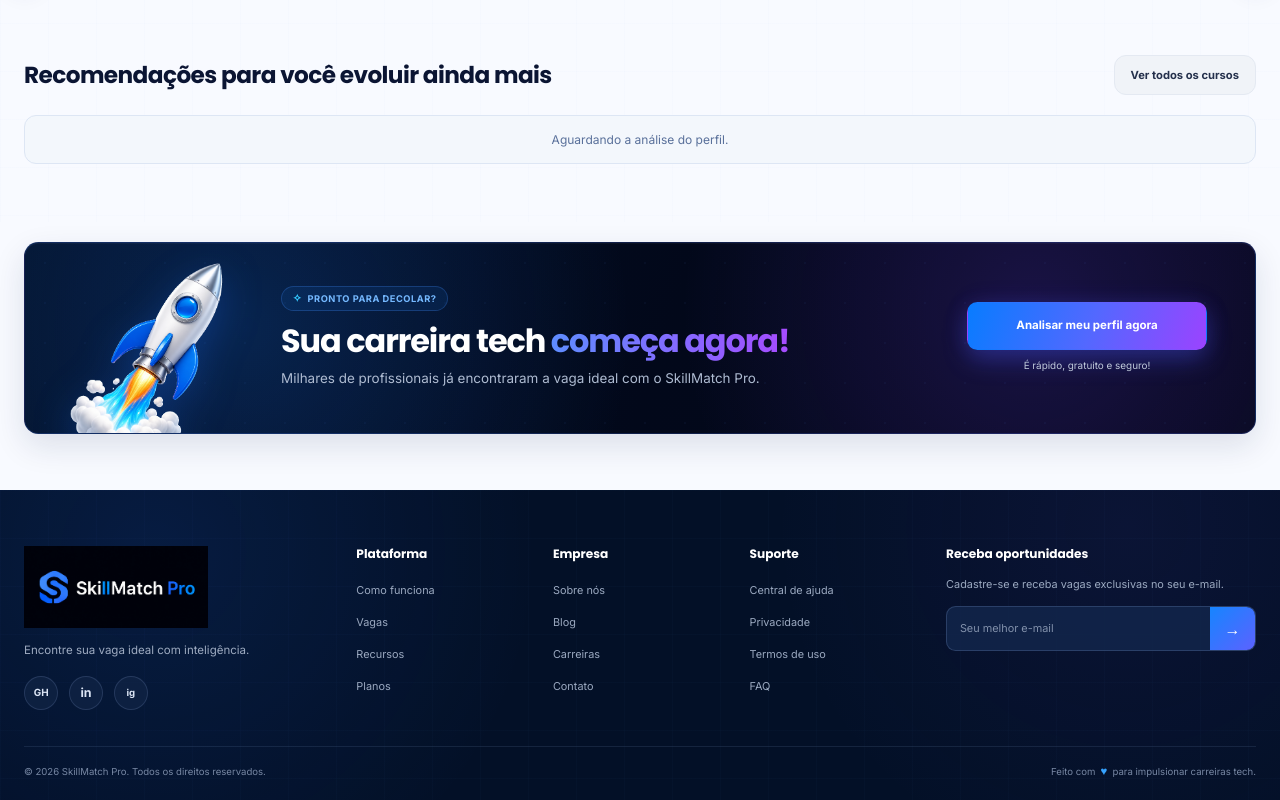
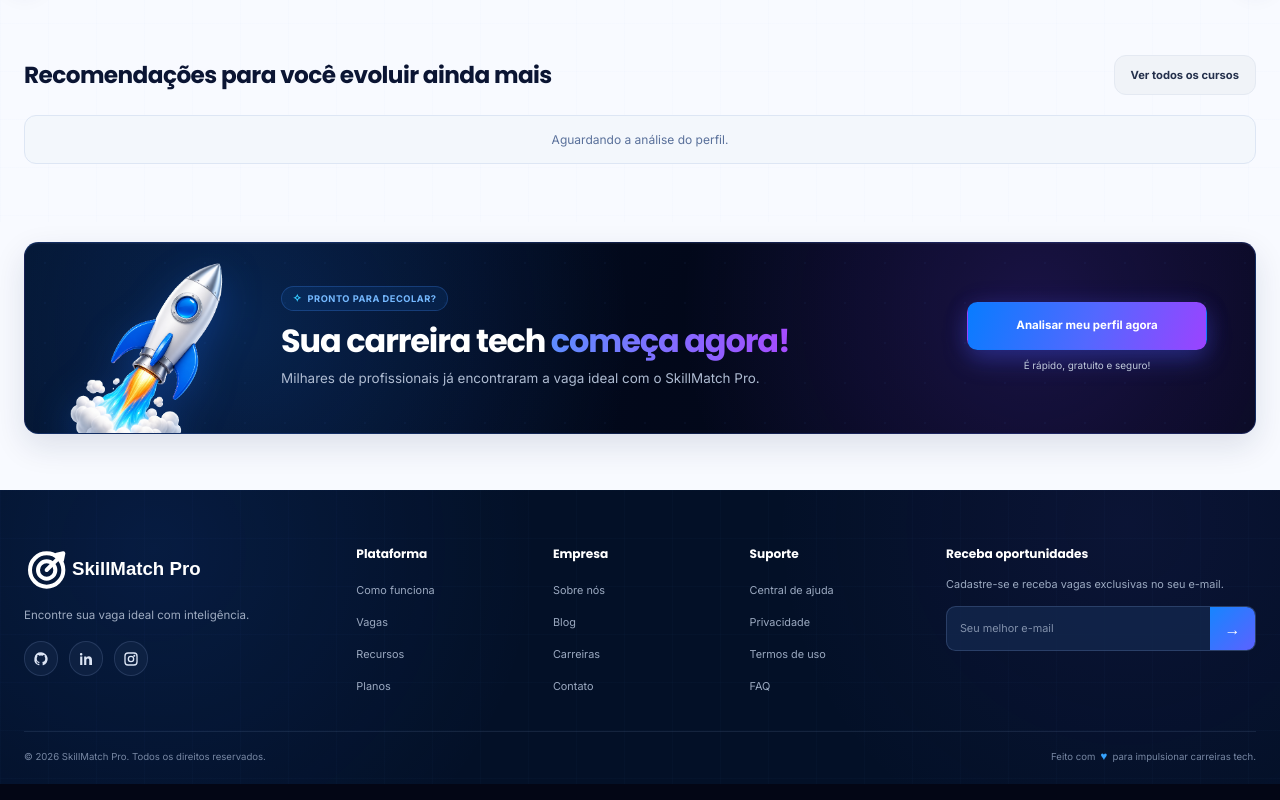
Before and after one commit to alexandredevsc/skillmatch-pro, a website: page index.html in a window 1280 px wide. Shown: the part 2277-3077 px from the top of the page. Drawn offline with Linux system fonts and the light colour scheme.

Commit message:
fix(footer): corrige logo e ícones sociais

```diff
--- a/assets/styles/style.css
+++ b/assets/styles/style.css
@@ -3355,7 +3355,7 @@
 }
 
 .footer-logo {
-   width: clamp(9.5rem, 28vw, 11.5rem);
+   width: clamp(10.5rem, 28vw, 12.5rem);
    height: auto;
    margin-bottom: 0.8rem;
    object-fit: contain;
@@ -3404,14 +3404,11 @@
    transform: translateY(-0.15rem);
 }
 
-.social-links a:nth-child(2) {
-   font-size: 0.78rem;
-   text-transform: lowercase;
-}
-
-.social-links a:nth-child(3) {
-   font-size: 0.6rem;
-   text-transform: lowercase;
+.social-links svg {
+   width: 1rem;
+   height: 1rem;
+   flex: 0 0 1rem;
+   fill: currentColor;
 }
 
 /* =========================================================
@@ -3633,6 +3630,7 @@
    .footer-bottom p:last-child {
       text-align: right;
    }
+
 }
 
 @media (prefers-reduced-motion: reduce) {
--- a/index.html
+++ b/index.html
@@ -540,8 +540,8 @@
       <div class="container footer-content">
         <section class="footer-brand">
           <img
-            src="./assets/img/logo/logo-skillmatch.png"
-            alt="Logo SkillMatch Pro"
+            src="./assets/img/logo/footer-logo-white.svg"
+            alt="SkillMatch Pro — Encontre sua vaga ideal com inteligência"
             class="footer-logo"
           />
 
@@ -554,7 +554,15 @@
               rel="noopener noreferrer"
               aria-label="GitHub de Alexandre"
             >
-              <span aria-hidden="true">GH</span>
+              <svg
+                viewBox="0 0 24 24"
+                aria-hidden="true"
+                focusable="false"
+              >
+                <path
+                  d="M12 2a10 10 0 0 0-3.16 19.49c.5.09.68-.22.68-.48v-1.87c-2.78.6-3.37-1.18-3.37-1.18-.45-1.16-1.11-1.47-1.11-1.47-.91-.62.07-.61.07-.61 1 .07 1.53 1.03 1.53 1.03.9 1.53 2.35 1.09 2.92.83.09-.65.35-1.09.64-1.34-2.22-.25-4.56-1.11-4.56-4.94 0-1.09.39-1.98 1.03-2.68-.1-.25-.45-1.27.1-2.64 0 0 .84-.27 2.75 1.02A9.6 9.6 0 0 1 12 6.82a9.6 9.6 0 0 1 2.5.34c1.91-1.29 2.75-1.02 2.75-1.02.55 1.37.2 2.39.1 2.64.64.7 1.03 1.59 1.03 2.68 0 3.84-2.34 4.68-4.57 4.93.36.31.68.92.68 1.85v2.77c0 .27.18.58.69.48A10 10 0 0 0 12 2Z"
+                />
+              </svg>
             </a>
 
             <a
@@ -563,7 +571,15 @@
               rel="noopener noreferrer"
               aria-label="LinkedIn"
             >
-              <span aria-hidden="true">in</span>
+              <svg
+                viewBox="0 0 24 24"
+                aria-hidden="true"
+                focusable="false"
+              >
+                <path
+                  d="M6.5 8.25H3.25V21H6.5V8.25ZM4.88 3A1.88 1.88 0 1 0 4.88 6.75 1.88 1.88 0 0 0 4.88 3ZM21 13.69c0-3.84-2.05-5.63-4.79-5.63-2.2 0-3.19 1.21-3.74 2.06V8.25H9.22V21h3.25v-6.31c0-1.66.31-3.27 2.37-3.27 2.03 0 2.06 1.9 2.06 3.38V21H21v-7.31Z"
+                />
+              </svg>
             </a>
 
             <a
@@ -572,7 +588,15 @@
               rel="noopener noreferrer"
               aria-label="Instagram"
             >
-              <span aria-hidden="true">ig</span>
+              <svg
+                viewBox="0 0 24 24"
+                aria-hidden="true"
+                focusable="false"
+              >
+                <path
+                  d="M7.5 2h9A5.5 5.5 0 0 1 22 7.5v9a5.5 5.5 0 0 1-5.5 5.5h-9A5.5 5.5 0 0 1 2 16.5v-9A5.5 5.5 0 0 1 7.5 2Zm0 2A3.5 3.5 0 0 0 4 7.5v9A3.5 3.5 0 0 0 7.5 20h9a3.5 3.5 0 0 0 3.5-3.5v-9A3.5 3.5 0 0 0 16.5 4h-9ZM17 5.5a1.5 1.5 0 1 1 0 3 1.5 1.5 0 0 1 0-3ZM12 7a5 5 0 1 1 0 10 5 5 0 0 1 0-10Zm0 2a3 3 0 1 0 0 6 3 3 0 0 0 0-6Z"
+                />
+              </svg>
             </a>
           </nav>
         </section>
@@ -650,6 +674,7 @@
               aria-live="polite"
             ></p>
           </form>
+
         </section>
       </div>
 
```
Also changed, not shown: assets/img/logo/footer-logo-white.svg (added).
